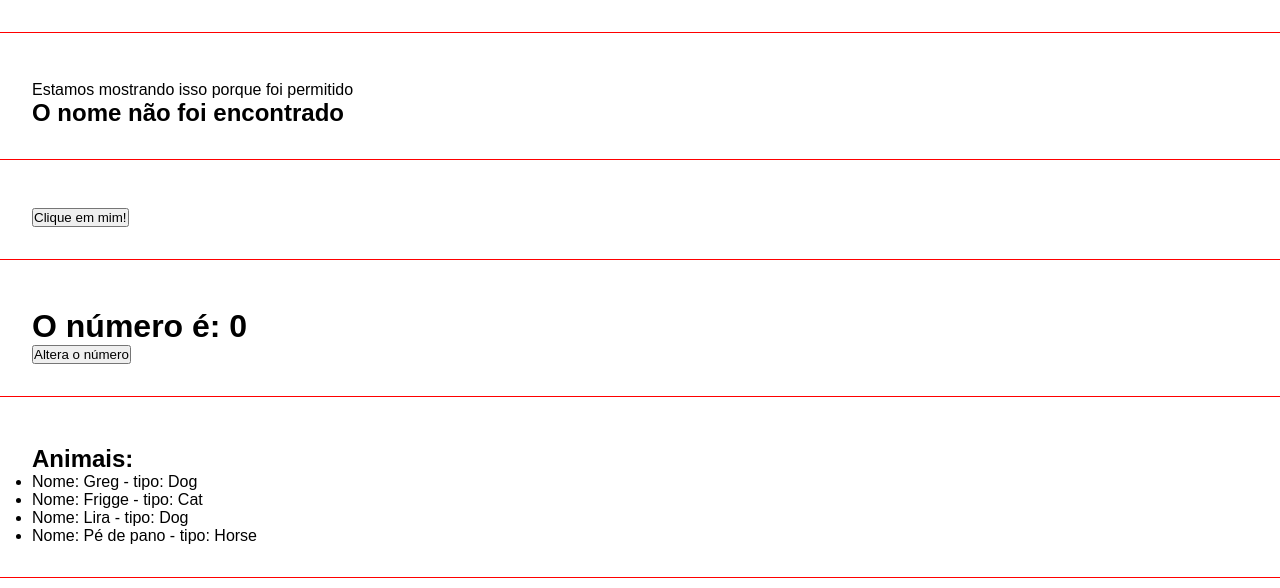
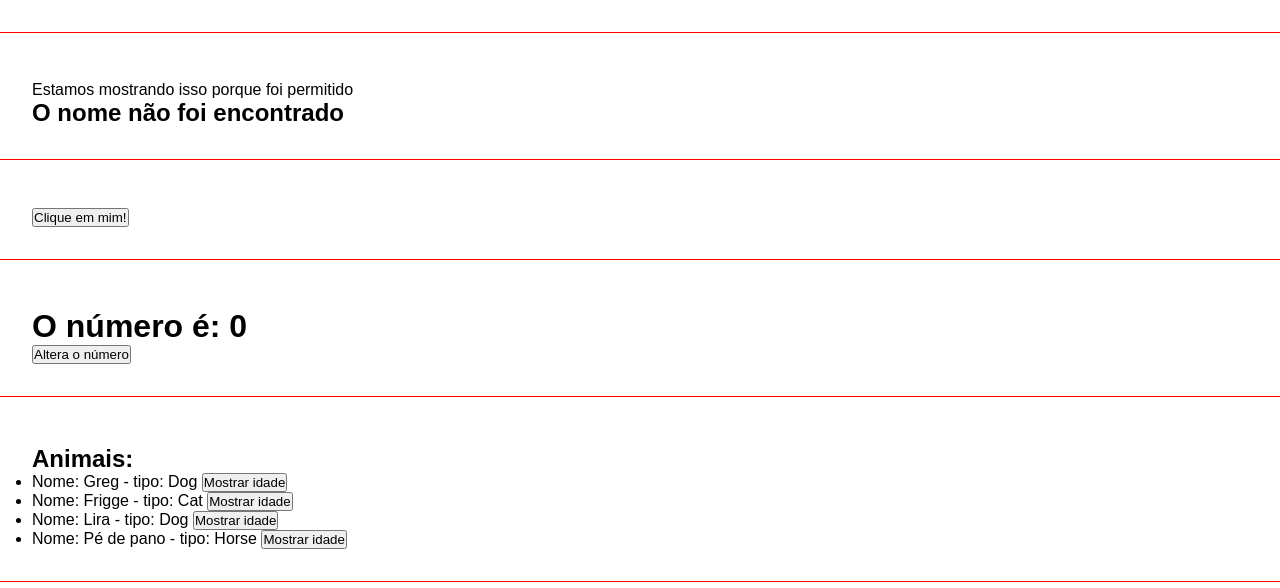
Before and after one commit to alluisi/aula-angular13, an Angular app: page / in a window 1280 px wide. Shown: the part 705-1293 px from the top of the page. Built offline with nearby package versions, Linux system fonts and the light colour scheme.

Commit message:
aula 13/interfaces

```diff
--- /dev/null
+++ b/src/app/Animal.ts
@@ -0,0 +1,5 @@
+export interface Animal {
+    name: string;
+    type: string;
+    age: number;
+}
--- a/src/app/components/list-render/list-render.component.html
+++ b/src/app/components/list-render/list-render.component.html
@@ -3,6 +3,8 @@
     <ul>
         <li *ngFor="let animal of animals">
             Nome: {{ animal.name }} - tipo: {{ animal.type }}
+            <button (click)="showAge(animal)">Mostrar idade</button>
         </li>
     </ul>
+    <h3>{{ animalDetails }}</h3>
 </div>
--- a/src/app/components/list-render/list-render.component.ts
+++ b/src/app/components/list-render/list-render.component.ts
@@ -1,4 +1,6 @@
 import { Component, OnInit } from '@angular/core';
+
+import { Animal } from 'src/app/Animal';
 
 @Component({
   selector: 'app-list-render',
@@ -7,16 +9,22 @@
 })
 export class ListRenderComponent implements OnInit {
 
-  animals = [
-    { name: 'Greg', type: 'Dog'},
-    { name: 'Frigge', type: 'Cat'},
-    { name: 'Lira', type: 'Dog'},
-    { name: 'Pé de pano', type: 'Horse'}
+  animals: Animal[] = [
+    { name: 'Greg', type: 'Dog', age: 1},
+    { name: 'Frigge', type: 'Cat', age: 6},
+    { name: 'Lira', type: 'Dog', age: 2},
+    { name: 'Pé de pano', type: 'Horse', age: 8}
   ];
+
+  animalDetails = '';
 
   constructor() { }
 
   ngOnInit(): void {
   }
 
+  showAge(animal: Animal): void {
+    this.animalDetails = `O pet ${animal.name} tem ${animal.age} anos!`;
+  }
+
 }
```
